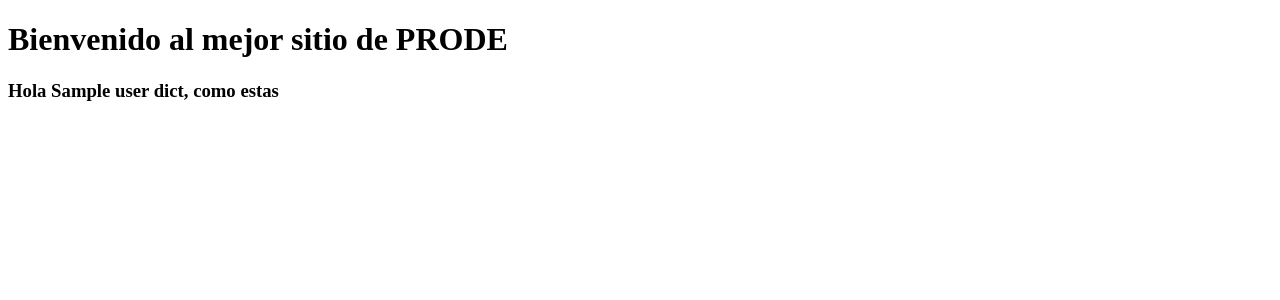
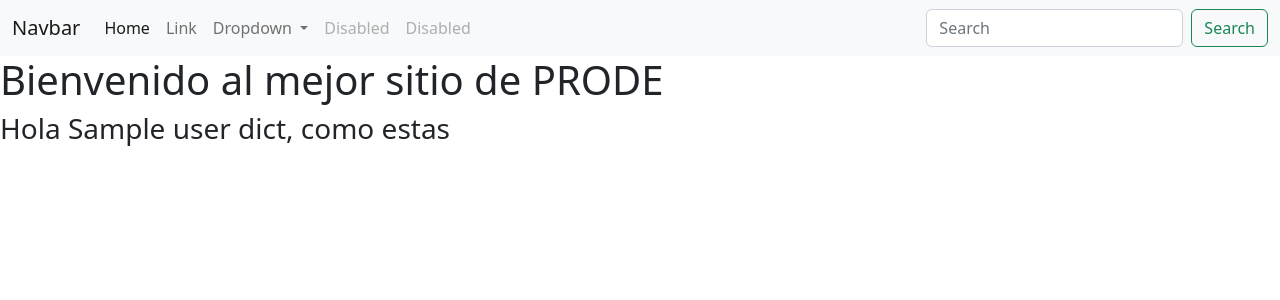
Before and after one commit to Hector1703/prode_info_qatar22, a Django app: template prode/templates/inicio.html in a window 1280 px wide. Shown: the top 300 px of the page. Run offline with Django 4.2, Linux system fonts and the light colour scheme; the template is opened without the code that fills it: most values are stand-ins (such as "Sample title", 1, 10 or a date in 2020).

Commit message:
agregue nav bar

```diff
--- a/prode/prode/urls.py
+++ b/prode/prode/urls.py
@@ -21,5 +21,5 @@ from . import views
 
 urlpatterns = [
     path('admin/', admin.site.urls),
-    path('inicio/', views.inicio)
+    path('', views.inicio)
 ]
--- a/prode/templates/inicio.html
+++ b/prode/templates/inicio.html
@@ -2,9 +2,61 @@
 <head>
 
     <title>PRODE INFO 2022</title>
+
+    <!-- CSS only -->
+    <link href="https://cdn.jsdelivr.net/npm/bootstrap@5.2.0/dist/css/bootstrap.min.css" rel="stylesheet" integrity="sha384-gH2yIJqKdNHPEq0n4Mqa/HGKIhSkIHeL5AyhkYV8i59U5AR6csBvApHHNl/vI1Bx" crossorigin="anonymous">
+
+
 </head>
 <body>
-   <h1>Bienvenido al mejor sitio de PRODE</h1>
-   <h3>Hola {{user_dict.nombre}}, como estas</h3>
+
+   <nav class="navbar navbar-expand-lg bg-light">
+    <div class="container-fluid">
+      <a class="navbar-brand" href="#">Navbar</a>
+      <button class="navbar-toggler" type="button" data-bs-toggle="collapse" data-bs-target="#navbarSupportedContent" aria-controls="navbarSupportedContent" aria-expanded="false" aria-label="Toggle navigation">
+        <span class="navbar-toggler-icon"></span>
+      </button>
+      <div class="collapse navbar-collapse" id="navbarSupportedContent">
+        <ul class="navbar-nav me-auto mb-2 mb-lg-0">
+          <li class="nav-item">
+            <a class="nav-link active" aria-current="page" href="#">Home</a>
+          </li>
+          <li class="nav-item">
+            <a class="nav-link" href="#">Link</a>
+          </li>
+          <li class="nav-item dropdown">
+            <a class="nav-link dropdown-toggle" href="#" role="button" data-bs-toggle="dropdown" aria-expanded="false">
+              Dropdown
+            </a>
+            <ul class="dropdown-menu">
+              <li><a class="dropdown-item" href="#">Action</a></li>
+              <li><a class="dropdown-item" href="#">Another action</a></li>
+              <li><hr class="dropdown-divider"></li>
+              <li><a class="dropdown-item" href="#">Something else here</a></li>
+            </ul>
+          </li>
+          <li class="nav-item">
+            <a class="nav-link disabled">Disabled</a>
+          </li>
+          <li class="nav-item">
+            <a class="nav-link disabled">Disabled</a>
+          </li>
+        </ul>
+        <form class="d-flex" role="search">
+          <input class="form-control me-2" type="search" placeholder="Search" aria-label="Search">
+          <button class="btn btn-outline-success" type="submit">Search</button>
+        </form>
+      </div>
+    </div>
+  </nav>
+
+  <h1>Bienvenido al mejor sitio de PRODE</h1>
+  <h3>Hola {{user_dict.nombre}}, como estas</h3>
+
+
+
+   <!-- JavaScript Bundle with Popper -->
+   <script src="https://cdn.jsdelivr.net/npm/bootstrap@5.2.0/dist/js/bootstrap.bundle.min.js" integrity="sha384-A3rJD856KowSb7dwlZdYEkO39Gagi7vIsF0jrRAoQmDKKtQBHUuLZ9AsSv4jD4Xa" crossorigin="anonymous"></script>
+
 </body>
 </html>
```
